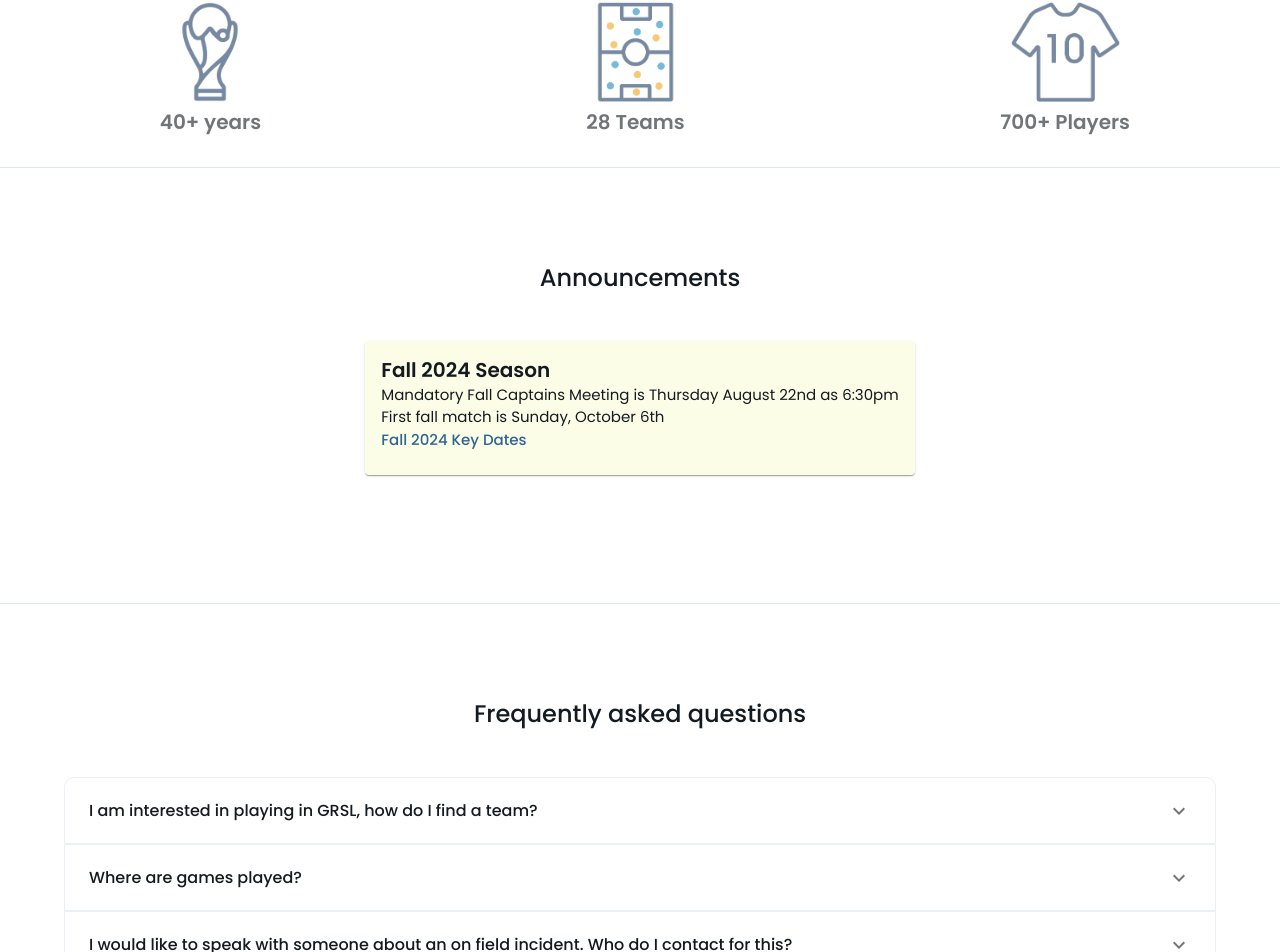
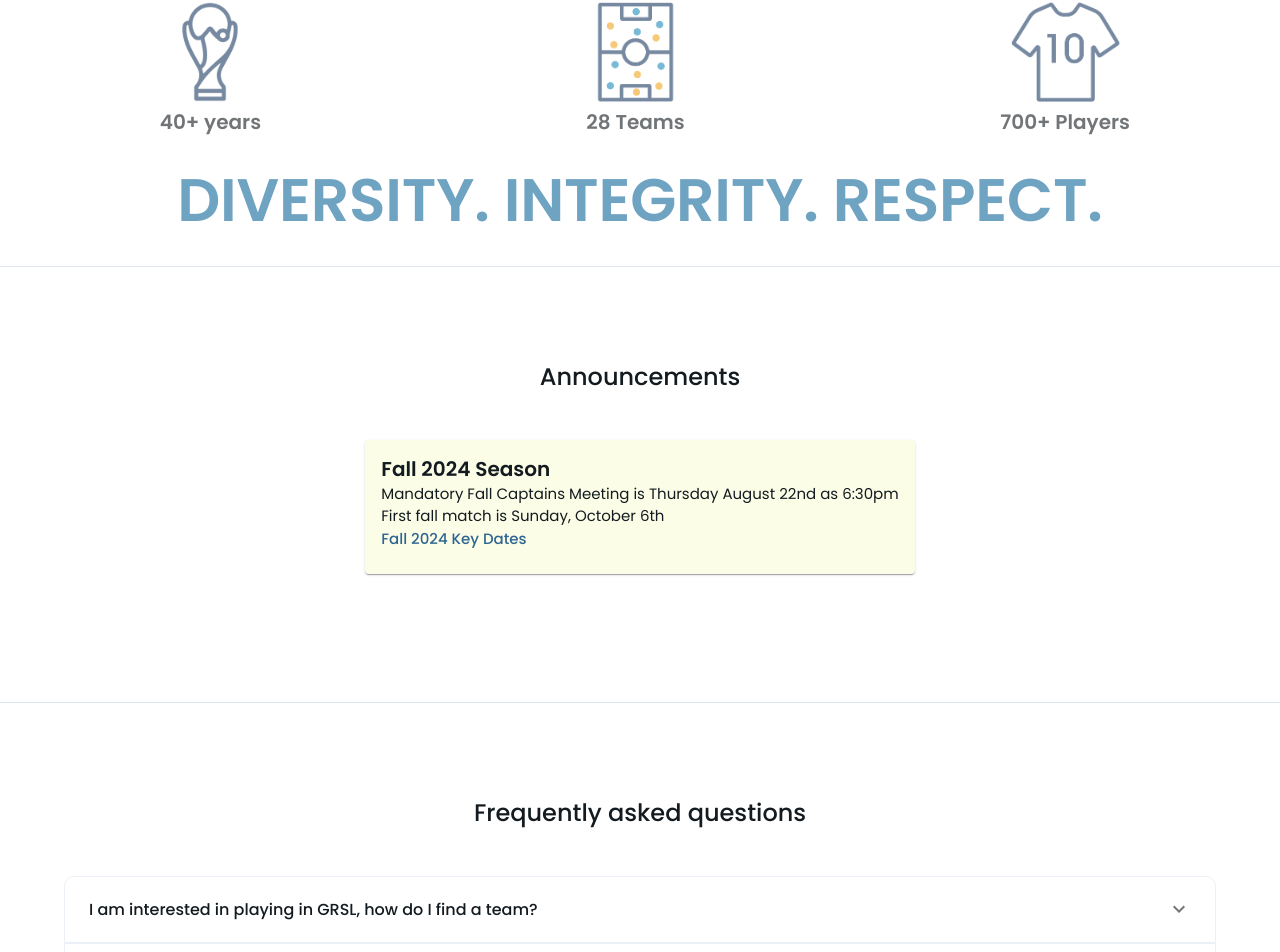
Before and after one commit to gnvrsl/grsl-ng, a React (Vite) app: page / in a window 1280 px wide. Shown: the part 1315-2267 px from the top of the page. Built offline with nearby package versions, Linux system fonts and the light colour scheme; a web font is replaced by a local one.

Commit message:
add board values to front page

```diff
--- a/src/components/LogoCollection.tsx
+++ b/src/components/LogoCollection.tsx
@@ -46,6 +46,16 @@ export default function LogoCollection() {
           <Typography sx={tagStyle}>700+ Players</Typography>
         </Grid>
       </Grid>
+      <Box
+        sx={{
+          typography: 'h1',
+          color: 'primary.light',
+          textAlign: 'center',
+          mt: 4
+        }}
+      >
+        DIVERSITY. INTEGRITY. RESPECT.
+      </Box>
     </Box>
   );
 }
```
